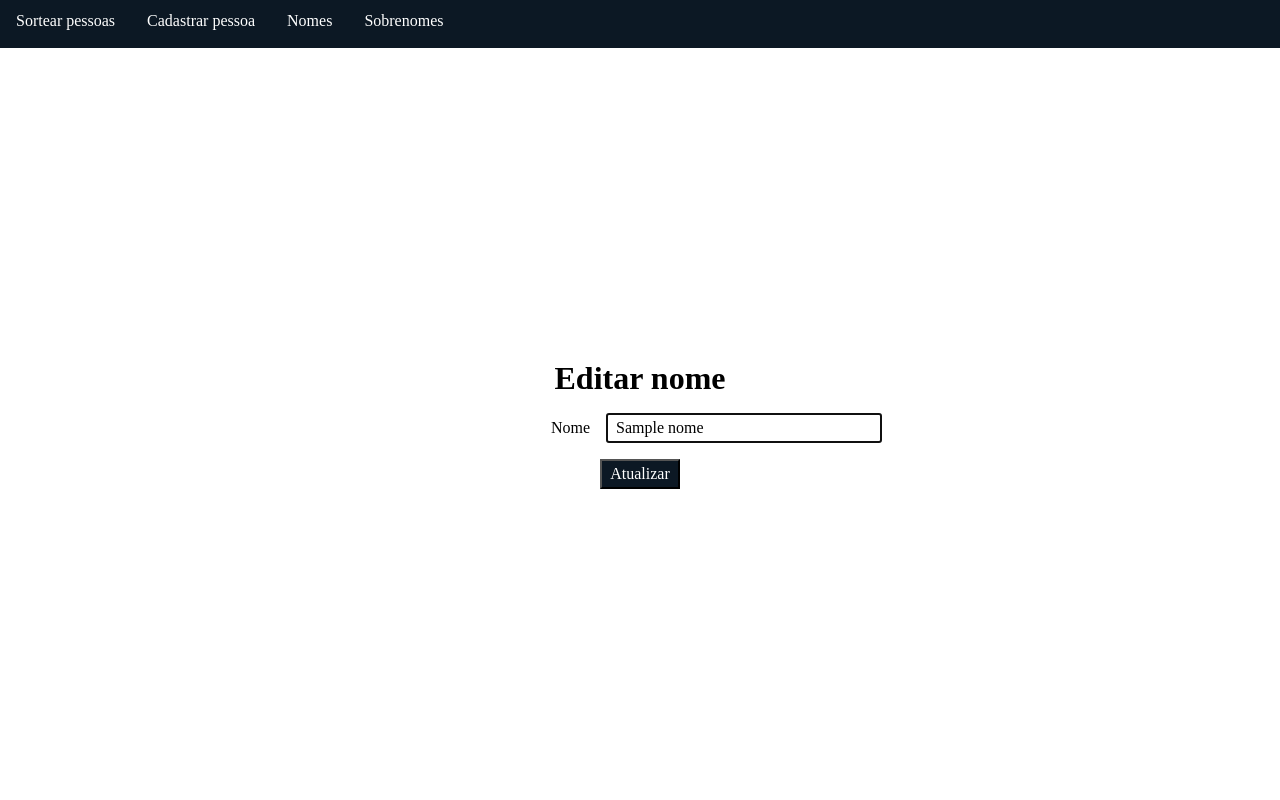
After one commit to tiagoenriquez/sorteador-de-pessoas, a Flask app: page /nomes/edicao/1 in a window 1280 px wide. The commit adds this page. Run offline with Flask 3, Linux system fonts and the light colour scheme; tables that the repository leaves empty hold one stand-in row (values such as "Sample post"); parts of the project's set-up code (start-up, migrations or seed data) failed here and were passed over.

Commit message:
criando atualizacao de nomes

```diff
--- a/src/controllers/NomeController.py
+++ b/src/controllers/NomeController.py
@@ -1,9 +1,19 @@
 from flask import Blueprint, redirect, render_template, request, url_for
+from src.models.Nome import Nome
 from src.services import NomeService
 
 
-nome_blueprint = Blueprint("nome", __name__, template_folder="templates")
+nome_blueprint = Blueprint("nome", __name__, template_folder="templates", url_prefix="/nomes")
 
-@nome_blueprint.route("/nomes")
+@nome_blueprint.route("/atualizacao/<id>", methods=["POST", "PUT"])
+def atualizar(id: int):
+    NomeService.atualizar(Nome(id, request.form.get("nome")))
+    return redirect(url_for("nome.listar"))
+
+@nome_blueprint.route("/")
 def listar():
     return render_template("nomes.html", nomes=NomeService.listar())
+
+@nome_blueprint.route("/edicao/<id>")
+def procurar(id: int):
+    return render_template("atualizarNome.html", nome=NomeService.procurar(id))
--- a/src/models/Nome.py
+++ b/src/models/Nome.py
@@ -5,3 +5,6 @@ class Nome:
 
     def to_dict(self):
         return {"id": self.id, "nome": self.nome}
+
+    def to_array(self):
+        return [self.nome, self.id]
--- a/src/repositories/NomeRepository.py
+++ b/src/repositories/NomeRepository.py
@@ -1,6 +1,11 @@
 from src.connections.Connection import con
 from src.models.Nome import Nome
 
+
+def atualizar(nome: Nome):
+    with con:
+        con.execute("update nomes set nome = ? where id = ?", nome.to_array())
+        con.commit()
 
 def inserir(nome: str):
     with con:
--- a/src/services/NomeService.py
+++ b/src/services/NomeService.py
@@ -1,5 +1,12 @@
+from src.models.Nome import Nome
 from src.repositories import NomeRepository
 
 
+def atualizar(nome: Nome):
+    NomeRepository.atualizar(nome)
+
 def listar():
     return NomeRepository.ordenar()
+
+def procurar(id: int):
+    return NomeRepository.procurar(id)
--- /dev/null
+++ b/templates/atualizarNome.html
@@ -0,0 +1,15 @@
+{% extends "index.html" %}
+{% block content %}
+{% include "menu.html" %}
+<main>
+    <h1>Editar nome</h1>
+    <form action="/nomes/atualizacao/{{ nome.id }}" method="post">
+        <div class="row">
+            <label for="nome">Nome</label>
+            <input type="hidden" name="method" value="PUT">
+            <input type="text" name="nome" id="nome" value="{{ nome.nome }}" autofocus required>
+        </div>
+        <button type="submit">Atualizar</button>
+    </form>
+</main>
+{% endblock %}
--- a/templates/nomes.html
+++ b/templates/nomes.html
@@ -14,7 +14,7 @@
             <tr>
                 <td>{{ nome.nome }}</td>
                 <td>
-                    <form action="#" method="get">
+                    <form action="/nomes/edicao/{{ nome.id }}" method="get">
                         <button type="submit">Atualizar</button>
                     </form>
                 </td>
```
